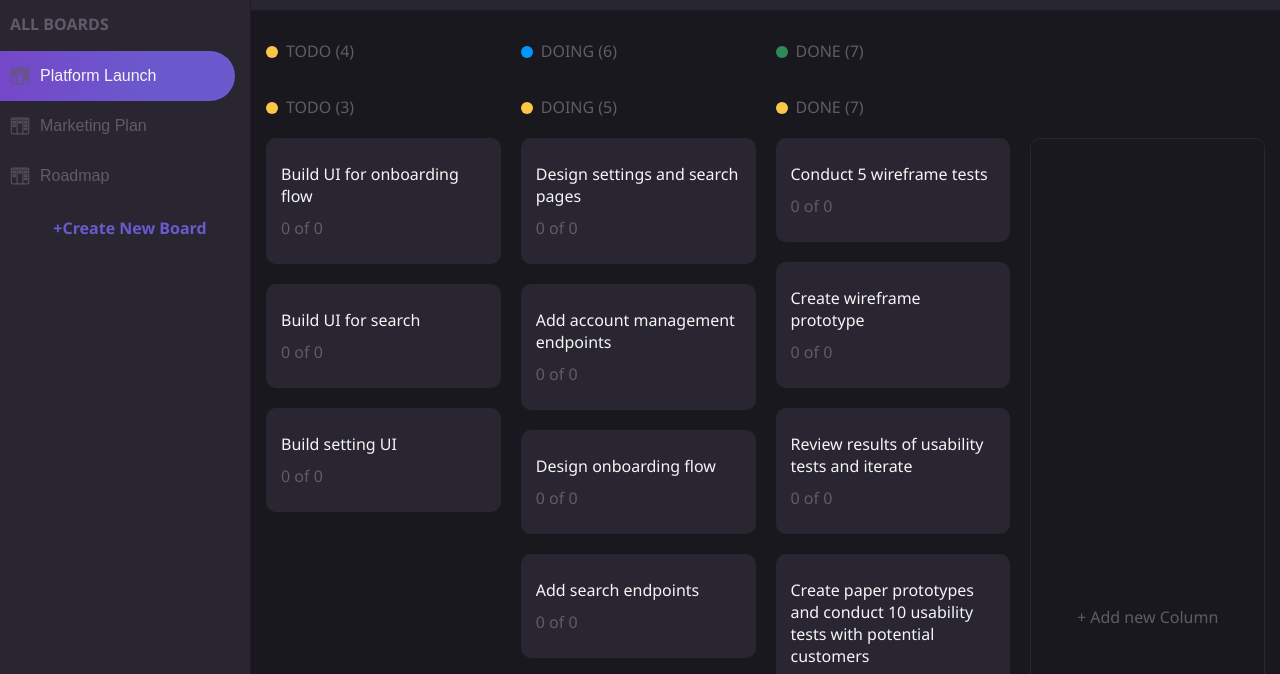
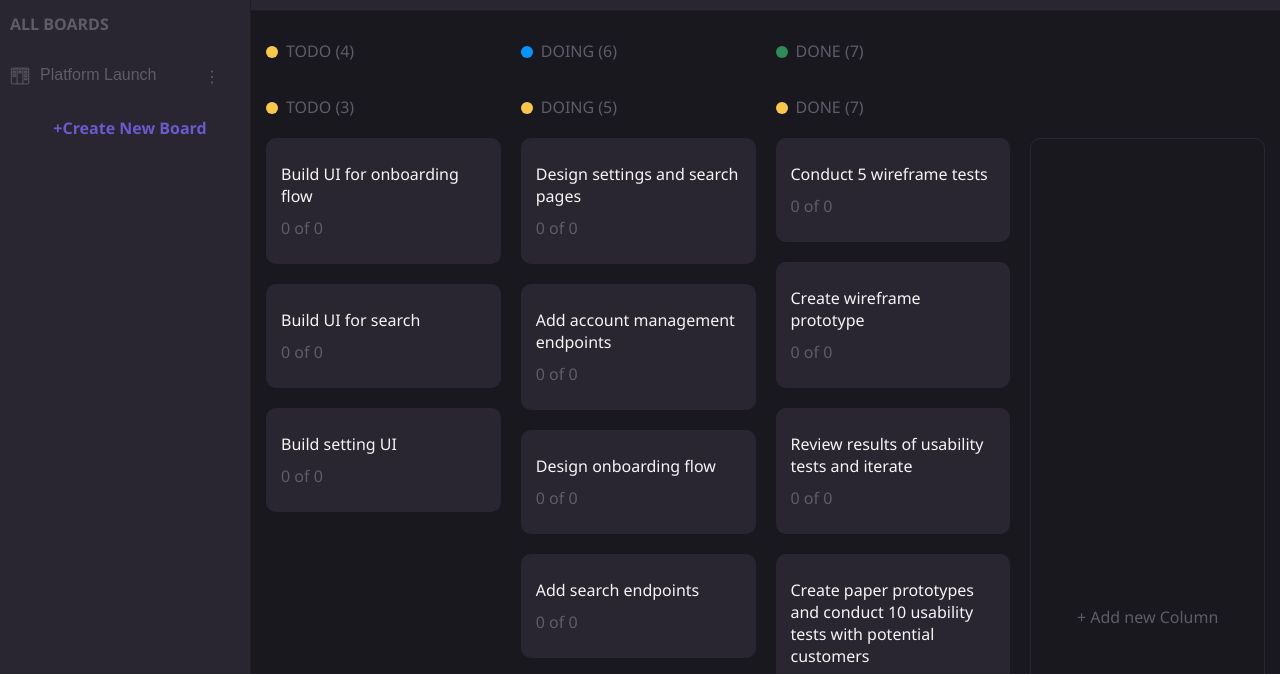
Before and after one commit to courses2022/fem-kanban, a website built with webpack: page dist/index.html in a window 1280 px wide. Shown: the part 90-764 px from the top of the page. Built offline with nearby package versions, Linux system fonts and the light colour scheme.

Commit message:
Generate board buttons dynamicaly

```diff
--- a/src/dom/domFunctions.js
+++ b/src/dom/domFunctions.js
@@ -80,4 +80,31 @@ function generateColumnHeaders(target, columns){
 
 }
 
-export {appendListItem, appendListItem2, clearList, generateColumnHeaders}
+function generateBoardButtons(target, boards){
+    target.innerHTML ="";
+    boards.forEach(board => {
+        let button = document.createElement('button');
+        let div = document.createElement('div');
+
+        let icon = document.createElement('img');
+        icon.setAttribute('src', './kanbanico.png');
+        div.appendChild(icon);
+        let p = document.createElement('p');
+        p.innerText = board.name
+        div.appendChild(p);
+
+        let div2 = document.createElement('div');
+        div2.innerHTML = "&vellip;";
+
+        button.appendChild(div);
+        button.appendChild(div2);
+
+        target.appendChild(button);
+    });
+
+
+}
+
+
+
+export {appendListItem, appendListItem2, clearList, generateColumnHeaders, generateBoardButtons}
--- a/src/index.js
+++ b/src/index.js
@@ -2,21 +2,24 @@ import './style.css';
 import Task from  './models/task';
 import TaskStatus from "./taskStatus";
 import {todoList, doingList, doneList} from "./dom/domHelpers";
-import {appendListItem, appendListItem2, clearList, generateColumnHeaders} from "./dom/domFunctions";
+import {appendListItem, appendListItem2, clearList, generateColumnHeaders, generateBoardButtons} from "./dom/domFunctions";
 import {idGenerator} from './idGenerator';
 import { generateDummyData } from './dummydata';
 import { board as platformLaunch} from './dummydata';
 
 let data = [];
-let currentBoard = [];
+let currentBoard = null;
 let content = document.querySelector('.content');
+let boards = document.querySelector('.boards');
 
 //Use dummy data for testing
 data.push(generateDummyData());
-currentBoard = generateDummyData();
+currentBoard = data[0];
 
 
 generateColumnHeaders(content, currentBoard.columns);
+
+generateBoardButtons(boards, data);
 
 currentBoard.columns.forEach(column => {
     let targetName=column.name.toLowerCase();
--- a/src/style.css
+++ b/src/style.css
@@ -45,7 +45,7 @@ html, body{
 }
 
 
-.sidebar>button{
+.boards>button{
     padding: 15px 10px;
     color: var(--DarkAccent1);
     background-color: var(--DarkAccent2);
@@ -57,10 +57,24 @@ html, body{
     display: flex;
     align-items: center;
     gap: 10px;
+    width: 240px;
+    justify-content: space-between;
+    padding-right: 20px;
 }
 
-.sidebar>button>img{
+.boards>button>div{
+    display: inline-flex;
+    align-content: center;
+
+}
+.boards>button>div>p{
+    margin: 0;
+
+}
+.boards>button>div>img{
     height: 20px;
+    margin-right: 10px;
+
 }
 
 .selected{
```
Also changed, not shown: dist/bundle.js, dist/index.html.
